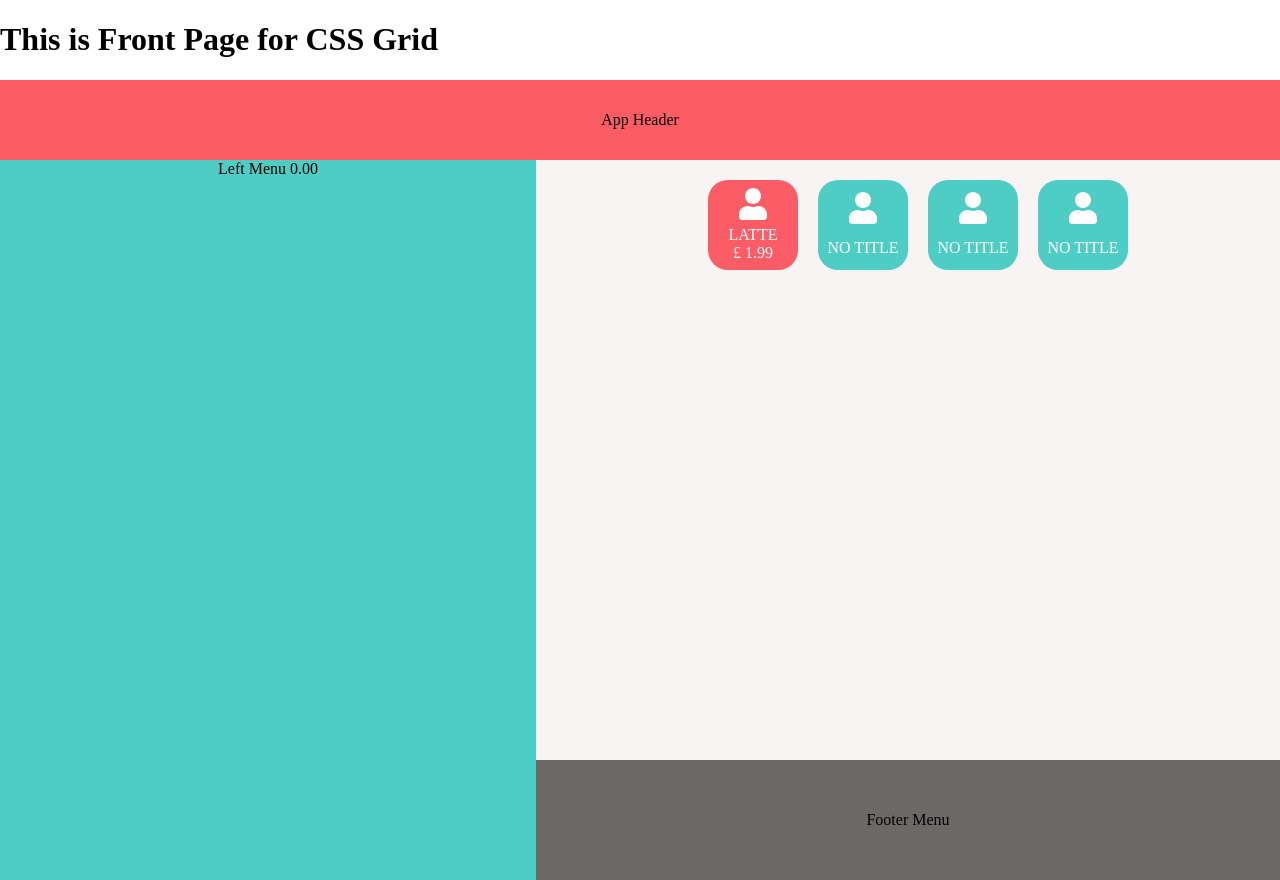
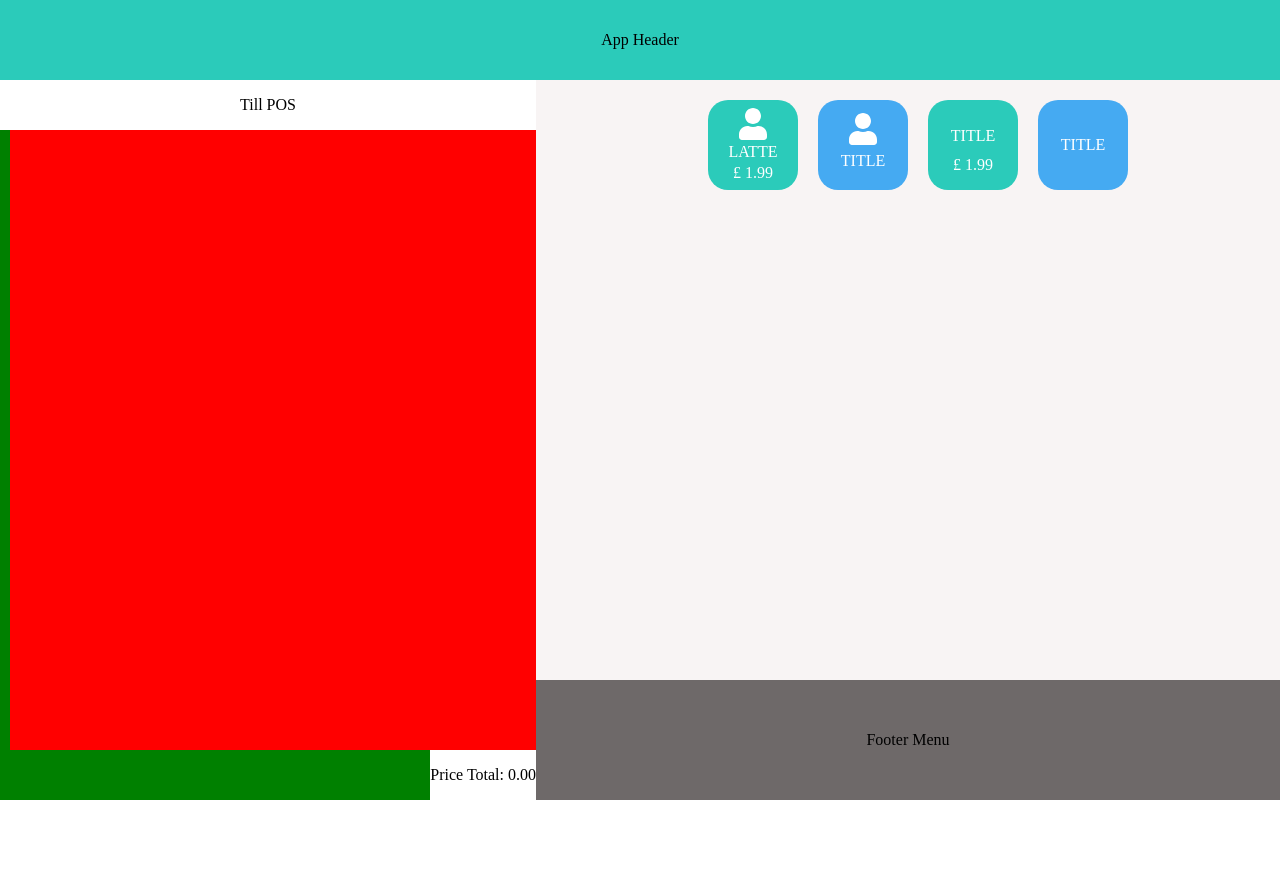
Before and after one commit to EdAncerys/TillAppOnMobileDevicesReact, a React (Create React App) app: page / in a window 1280 px wide. After the commit the page ends 800 px from the top, so only its background shows below. Built offline with nearby package versions, Linux system fonts and the light colour scheme.

Commit message:
Add css alignment for side component

```diff
--- a/src/App.js
+++ b/src/App.js
@@ -8,7 +8,7 @@ import TillApp from './Components/TillApp/TillApp';
 export default function App() {
   return (
     <div style={styles.container}>
-      <h1>This is Front Page for CSS Grid</h1>
+      {/* <h1>This is Front Page for CSS Grid</h1> */}
       {/* <FrontPage /> */}
       <TillApp />
     </div>
--- a/src/Components/TillApp/TillApp.jsx
+++ b/src/Components/TillApp/TillApp.jsx
@@ -3,15 +3,21 @@ import colors from '../../config/colors';
 import { TillAppContext } from './TillAppContext';
 
 import TillAppMenu from './TillAppMenu';
+import TillAppSideMenu from './TillAppSideMenu';
 
 export default function AppMenu() {
   const [totalPrice, setTotalPrice] = useState(0);
+  const [selectedItems, setSelectedItems] = useState([]);
 
   return (
-    <TillAppContext.Provider value={{ totalPrice }}>
+    <TillAppContext.Provider
+      value={{ totalPrice, setTotalPrice, selectedItems, setSelectedItems }}
+    >
       <div style={styles.container}>
         <div style={styles.headerMenu}>App Header</div>
-        <div style={styles.leftMenu}>Left Menu {totalPrice.toFixed(2)}</div>
+        <div style={styles.sideMenu}>
+          <TillAppSideMenu />
+        </div>
         <div style={styles.mainMenu}>
           <TillAppMenu />
         </div>
@@ -36,9 +42,8 @@ const styles = {
     gridArea: 'a',
     backgroundColor: colors.primary,
   },
-  leftMenu: {
+  sideMenu: {
     display: 'grid',
-    justifyContent: 'center',
     gridArea: 'b',
     minWidth: '30vw',
     backgroundColor: colors.secondary,
--- a/src/Components/TillApp/TillAppMenu.jsx
+++ b/src/Components/TillApp/TillAppMenu.jsx
@@ -8,8 +8,8 @@ export default function TillAppMenu({ totalPrice, setTotalPrice }) {
       <div style={styles.menu}>
         <TillAppMenuButton icon="user" price={1.99} title="Latte" />
         <TillAppMenuButton icon="user" buttonColor={colors.secondary} />
-        <TillAppMenuButton icon="user" buttonColor={colors.secondary} />
-        <TillAppMenuButton icon="user" buttonColor={colors.secondary} />
+        <TillAppMenuButton price={1.99} />
+        <TillAppMenuButton buttonColor={colors.secondary} />
       </div>
     </div>
   );
--- a/src/Components/TillApp/TillAppMenuButton.jsx
+++ b/src/Components/TillApp/TillAppMenuButton.jsx
@@ -1,19 +1,25 @@
 import React, { useContext } from 'react';
+import { TillAppContext } from './TillAppContext';
+
 import { FontAwesomeIcon } from '@fortawesome/react-fontawesome';
-import { TillAppContext } from './TillAppContext';
 
 import colors from '../../config/colors';
 
 export default function TillAppMenuButton({
   icon,
   price,
-  title = 'No Title',
+  title = 'Title',
   buttonColor = colors.primary,
   iconColor = colors.white,
   width = 80,
   height = 80,
 }) {
-  const { totalPrice } = useContext(TillAppContext);
+  const {
+    totalPrice,
+    setTotalPrice,
+    selectedItems,
+    setSelectedItems,
+  } = useContext(TillAppContext);
 
   return (
     <div
@@ -27,17 +33,22 @@ export default function TillAppMenuButton({
         margin: 20,
         marginRight: 'auto',
         justifyContent: 'center',
-        alignItems: 'center',
       }}
-      onClick={() => console.log(totalPrice)}
+      onClick={() => {
+        if (price) setTotalPrice(totalPrice + price);
+        if (price && title)
+          setSelectedItems([...selectedItems, { title: title, price: price }]);
+        console.log(totalPrice, selectedItems);
+      }}
     >
       <div
         style={{
           display: 'grid',
+          alignItems: 'center',
           justifyItems: 'center',
         }}
       >
-        <FontAwesomeIcon icon={icon} size="2x" color={iconColor} />
+        {icon && <FontAwesomeIcon icon={icon} size="2x" color={iconColor} />}
       </div>
       <div
         style={{
--- /dev/null
+++ b/src/Components/TillApp/TillAppSideMenu.jsx
@@ -0,0 +1,51 @@
+import React, { useContext } from 'react';
+
+import { TillAppContext } from './TillAppContext';
+
+export default function TillAppSideMenu() {
+  const { totalPrice, selectedItems } = useContext(TillAppContext);
+
+  return (
+    <div style={styles.container}>
+      <div style={styles.header}>
+        <p>Till POS</p>
+      </div>
+      <div style={styles.mainMenu}>
+        {selectedItems.map((item) => (
+          <div>poop</div>
+        ))}
+      </div>
+      <div style={styles.footerMenu}>
+        <p>Price Total: {totalPrice.toFixed(2)}</p>
+      </div>
+    </div>
+  );
+}
+
+const styles = {
+  container: {
+    display: 'flex',
+    flexDirection: 'column',
+    backgroundColor: 'green',
+    height: '90vh',
+  },
+  header: {
+    display: 'grid',
+    justifyItems: 'center',
+    width: '100%',
+    alignSelf: 'start',
+    backgroundColor: 'white',
+  },
+  mainMenu: {
+    marginLeft: 10,
+    height: 80,
+    backgroundColor: 'red',
+    flex: 1,
+    overflow: 'scroll',
+  },
+  footerMenu: {
+    backgroundColor: 'white',
+    alignSelf: 'end',
+    marginLeft: 'auto',
+  },
+};
--- a/src/config/colors.jsx
+++ b/src/config/colors.jsx
@@ -1,6 +1,6 @@
 export default {
-  primary: '#fc5c65',
-  secondary: '#4ecdc4',
+  primary: '#2bcbba',
+  secondary: '#45aaf2',
   black: '#000',
   white: '#fff',
   medium: '#6e6969',
```
